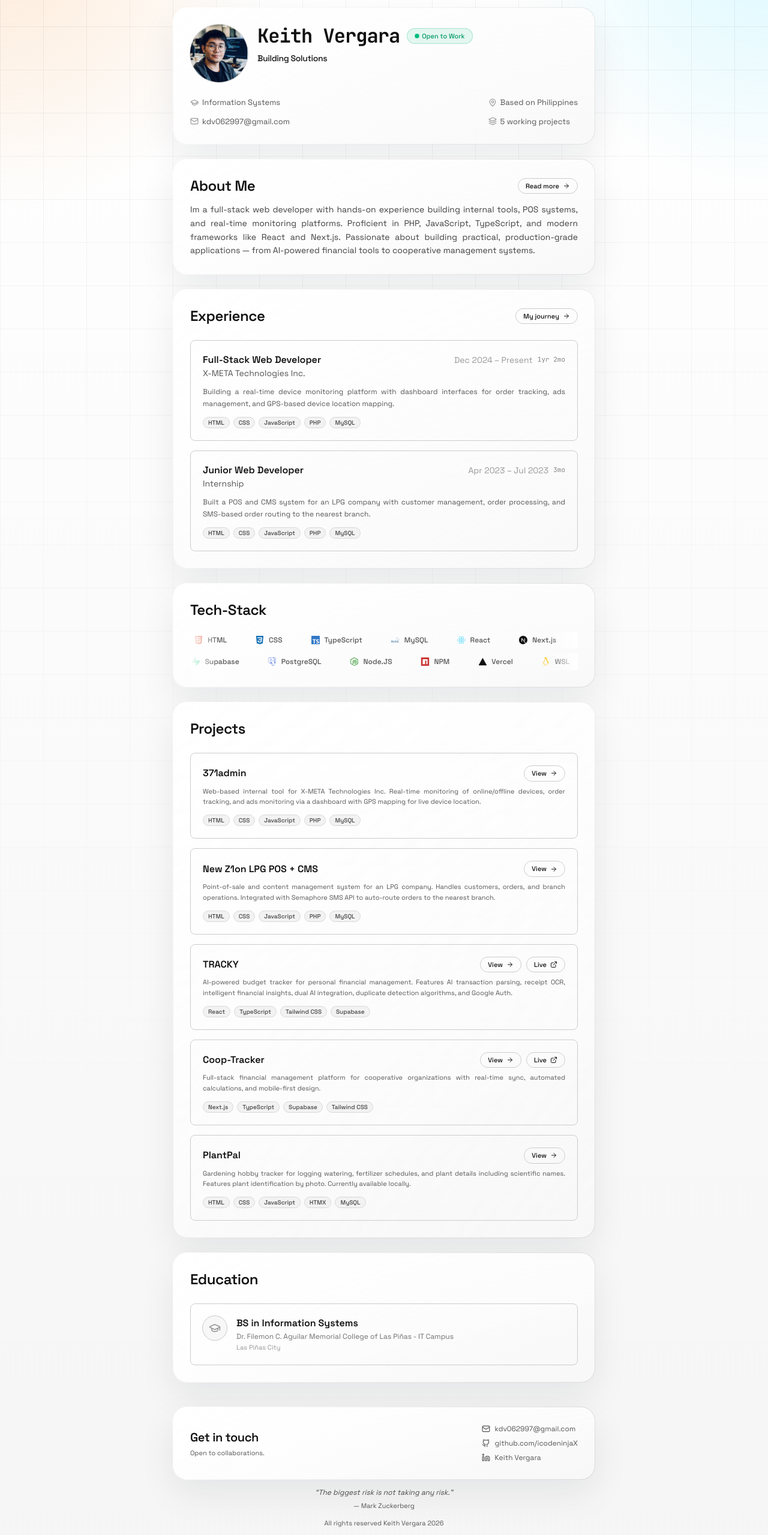
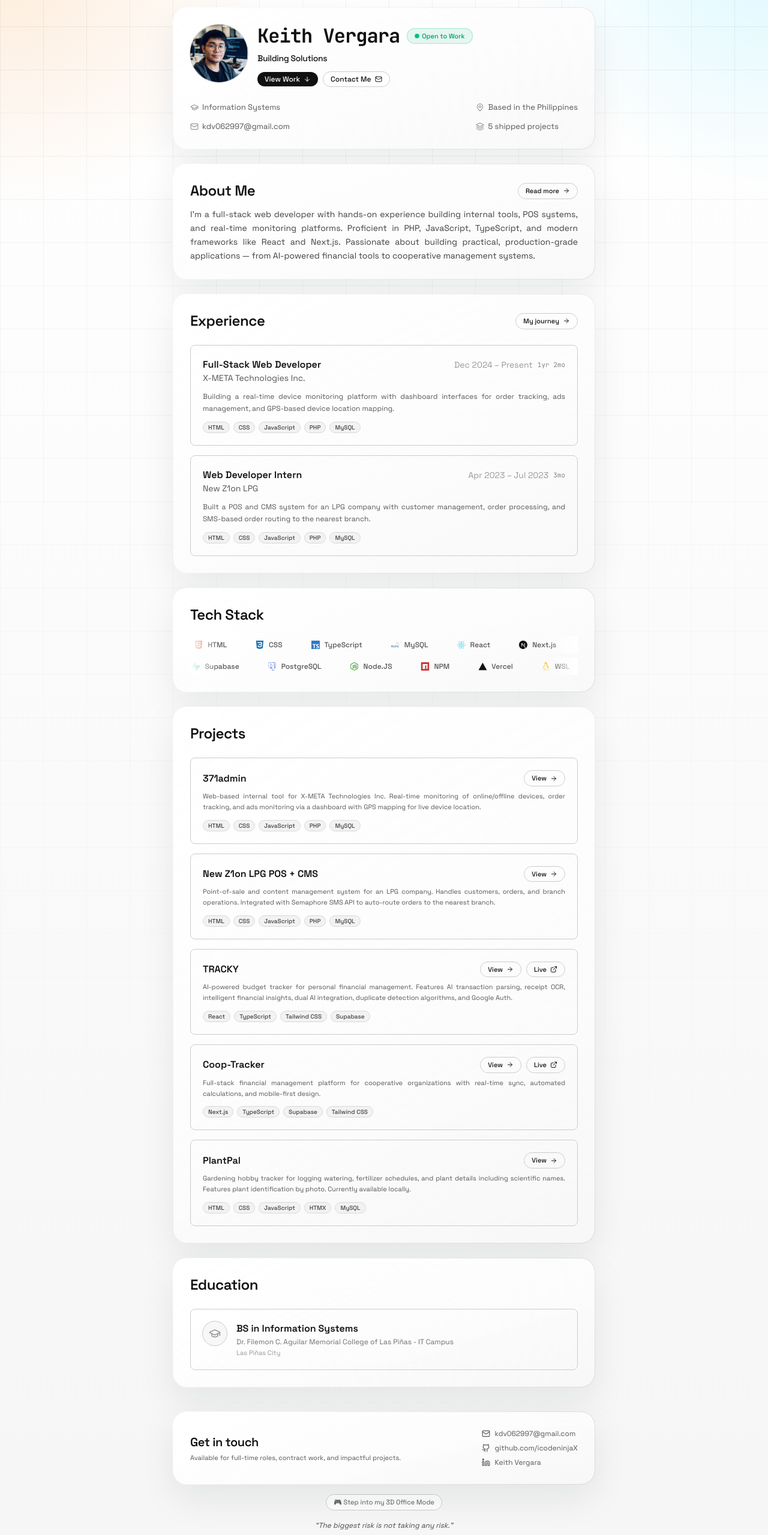
Before and after one commit to icodeninjaX/portfolio, a Next.js app: page / in a window 1280 px wide. Shown: the part 100-2659 px from the top of the page at 60% size. Built offline with nearby package versions, Linux system fonts and the light colour scheme.

Commit message:
feat(ux): implement high-priority UI/UX improvements, accessibility, and OG image

```diff
--- a/app/globals.css
+++ b/app/globals.css
@@ -332,8 +332,54 @@
   animation: marquee 30s linear infinite;
 }
 
-.marquee-track:hover {
+.marquee-track:hover,
+.marquee-track:focus-within {
   animation-play-state: paused;
+}
+
+@media (prefers-reduced-motion: reduce) {
+  *,
+  *::before,
+  *::after {
+    animation-duration: 0.01ms !important;
+    animation-iteration-count: 1 !important;
+    transition-duration: 0.01ms !important;
+    scroll-behavior: auto !important;
+  }
+
+  .glitch-name {
+    animation: none !important;
+  }
+
+  .glitch-name::before,
+  .glitch-name::after {
+    display: none !important;
+  }
+
+  .open-work-badge {
+    animation: none !important;
+  }
+
+  .marquee-track {
+    animation: none !important;
+    transform: none !important;
+  }
+
+  .title-enter,
+  .title-exit {
+    animation: none !important;
+    opacity: 1 !important;
+    transform: none !important;
+    filter: none !important;
+  }
+
+  .animate-fade-in-up,
+  .animate-fade-in,
+  .animate-slide-in-left {
+    animation: none !important;
+    opacity: 1 !important;
+    transform: none !important;
+  }
 }
 
 .marquee-fade-left,
--- /dev/null
+++ b/app/opengraph-image.tsx
@@ -0,0 +1,155 @@
+import { ImageResponse } from "next/og";
+
+export const runtime = "edge";
+export const alt = "Keith Vergara | Full-Stack Web Developer";
+export const size = {
+  width: 1200,
+  height: 630,
+};
+export const contentType = "image/png";
+
+export default async function Image() {
+  return new ImageResponse(
+    (
+      <div
+        style={{
+          height: "100%",
+          width: "100%",
+          display: "flex",
+          flexDirection: "column",
+          justifyContent: "space-between",
+          backgroundColor: "#0a0a0a",
+          padding: "72px 80px",
+          fontFamily: "system-ui, -apple-system, sans-serif",
+          color: "#f0f0f0",
+          position: "relative",
+        }}
+      >
+        <div
+          style={{
+            position: "absolute",
+            inset: 24,
+            border: "1px solid #262626",
+            borderRadius: 16,
+            pointerEvents: "none",
+          }}
+        />
+
+        <div
+          style={{
+            display: "flex",
+            alignItems: "center",
+            justifyContent: "space-between",
+          }}
+        >
+          <div
+            style={{
+              display: "flex",
+              alignItems: "center",
+              gap: 12,
+            }}
+          >
+            <div
+              style={{
+                width: 12,
+                height: 12,
+                borderRadius: "50%",
+                backgroundColor: "#10b981",
+              }}
+            />
+            <span
+              style={{
+                fontSize: 20,
+                color: "#10b981",
+                fontWeight: 600,
+                letterSpacing: "0.02em",
+              }}
+            >
+              Open to Work
+            </span>
+          </div>
+          <span
+            style={{
+              fontSize: 20,
+              color: "#737373",
+              fontFamily: "monospace",
+            }}
+          >
+            keithvergara.dev
+          </span>
+        </div>
+
+        <div
+          style={{
+            display: "flex",
+            flexDirection: "column",
+            gap: 16,
+          }}
+        >
+          <h1
+            style={{
+              fontSize: 68,
+              fontWeight: 800,
+              margin: 0,
+              letterSpacing: "-0.03em",
+              color: "#ffffff",
+            }}
+          >
+            Keith Vergara
+          </h1>
+          <p
+            style={{
+              fontSize: 32,
+              fontWeight: 500,
+              margin: 0,
+              color: "#a3a3a3",
+            }}
+          >
+            Full-Stack Web Developer
+          </p>
+          <p
+            style={{
+              fontSize: 22,
+              color: "#737373",
+              margin: 0,
+              maxWidth: 900,
+              lineHeight: 1.4,
+            }}
+          >
+            Building real-time device monitoring platforms, POS systems, and AI-powered web applications.
+          </p>
+        </div>
+
+        <div
+          style={{
+            display: "flex",
+            gap: 12,
+            flexWrap: "wrap",
+          }}
+        >
+          {["Next.js", "React", "TypeScript", "PHP", "MySQL", "Supabase", "Tailwind CSS"].map(
+            (tag) => (
+              <div
+                key={tag}
+                style={{
+                  padding: "8px 18px",
+                  borderRadius: 9999,
+                  backgroundColor: "#171717",
+                  border: "1px solid #333333",
+                  fontSize: 18,
+                  color: "#d4d4d4",
+                  fontWeight: 500,
+                }}
+              >
+                {tag}
+              </div>
+            )
+          )}
+        </div>
+      </div>
+    ),
+    {
+      ...size,
+    }
+  );
+}
--- a/components/footer.tsx
+++ b/components/footer.tsx
@@ -1,5 +1,6 @@
 "use client";
 
+import Link from "next/link";
 import { LuGithub, LuLinkedin, LuMail } from "react-icons/lu";
 import { resumeData } from "@/lib/data";
 
@@ -69,7 +70,9 @@ export function Footer({ data }: FooterProps) {
         <div className="flex flex-col gap-5 sm:flex-row sm:items-center sm:justify-between">
           <div>
             <h2 className="section-heading text-lg text-accent sm:text-xl">Get in touch</h2>
-            <p className="mt-1 font-display text-[10px] text-muted sm:text-[11px]">Open to collaborations.</p>
+            <p className="mt-1 font-display text-[10px] text-muted sm:text-[11px]">
+              Available for full-time roles, contract work, and impactful projects.
+            </p>
           </div>
 
           <div className="flex flex-col items-start gap-2 sm:items-end lg:hidden">
@@ -82,7 +85,16 @@ export function Footer({ data }: FooterProps) {
         </div>
       </footer>
 
-      <blockquote className="mt-3 text-center font-display text-[11px] italic leading-relaxed text-foreground/75 sm:text-xs">
+      <div className="mt-4 flex justify-center">
+        <Link
+          href="/creative"
+          className="inline-flex items-center gap-1.5 rounded-full border border-border-hover bg-card/80 px-3 py-1 font-display text-[11px] text-muted transition-colors hover:border-foreground/30 hover:text-foreground active:scale-95"
+        >
+          <span>🎮 Step into my 3D Office Mode</span>
+        </Link>
+      </div>
+
+      <blockquote className="mt-4 text-center font-display text-[11px] italic leading-relaxed text-foreground/75 sm:text-xs">
         &ldquo;{data.quote.text}&rdquo;
       </blockquote>
       <p className="mt-1 text-center font-display text-[10px] text-muted sm:text-[11px]">
@@ -90,7 +102,7 @@ export function Footer({ data }: FooterProps) {
       </p>
 
       <p className="mt-3 text-center font-display text-[10px] text-muted sm:text-[11px]">
-        All rights reserved Keith Vergara 2026
+        &copy; 2026 Keith Vergara. All rights reserved.
       </p>
     </>
   );
--- a/components/header.tsx
+++ b/components/header.tsx
@@ -3,7 +3,7 @@
 import { useEffect, useState } from "react";
 import Image from "next/image";
 import { resumeData } from "@/lib/data";
-import { LuGraduationCap, LuMapPin, LuMail, LuLayers } from "react-icons/lu";
+import { LuGraduationCap, LuMapPin, LuMail, LuLayers, LuArrowDown } from "react-icons/lu";
 
 type HeaderProps = {
   data: typeof resumeData;
@@ -45,7 +45,7 @@ export function Header({ data }: HeaderProps) {
           <div className="flex flex-col items-start lg:gap-3">
             <Image
               src="/profile.webp"
-              alt={data.name}
+              alt={`Portrait of ${data.name}, Full-Stack Web Developer`}
               width={80}
               height={80}
               className="h-16 w-16 rounded-full object-cover ring-1 ring-border-hover transition-all duration-500 sm:h-20 sm:w-20 lg:h-24 lg:w-24"
@@ -72,6 +72,22 @@ export function Header({ data }: HeaderProps) {
                 </p>
               </div>
             </div>
+            <div className="mt-3 flex items-center gap-2">
+              <a
+                href="#projects"
+                className="inline-flex items-center gap-1.5 rounded-full bg-foreground px-3 py-1 font-display text-[11px] font-medium text-background transition-opacity hover:opacity-90 active:scale-95 sm:text-xs"
+              >
+                <span>View Work</span>
+                <LuArrowDown className="h-3 w-3" />
+              </a>
+              <a
+                href={`mailto:${data.email}`}
+                className="inline-flex items-center gap-1.5 rounded-full border border-border-hover bg-card px-3 py-1 font-display text-[11px] font-medium text-foreground transition-colors hover:bg-section-bg active:scale-95 sm:text-xs"
+              >
+                <span>Contact Me</span>
+                <LuMail className="h-3 w-3" />
+              </a>
+            </div>
           </div>
         </div>
 
@@ -87,7 +103,7 @@ export function Header({ data }: HeaderProps) {
             </div>
             <div className="flex min-w-0 items-center gap-1.5 whitespace-nowrap">
               <LuMapPin className="h-3.5 w-3.5 shrink-0 text-muted-light" />
-              <span className="text-[11px] text-muted sm:text-xs lg:text-[13px]">Based on Philippines</span>
+              <span className="text-[11px] text-muted sm:text-xs lg:text-[13px]">Based in the Philippines</span>
             </div>
             <div className="flex min-w-0 items-center gap-1.5 whitespace-nowrap">
               <LuMail className="h-3.5 w-3.5 shrink-0 text-muted-light" />
@@ -100,7 +116,7 @@ export function Header({ data }: HeaderProps) {
             </div>
             <div className="flex min-w-0 items-center gap-1.5 whitespace-nowrap">
               <LuLayers className="h-3.5 w-3.5 shrink-0 text-muted-light" />
-              <span className="text-[11px] text-muted sm:text-xs lg:text-[13px]">5 working projects</span>
+              <span className="text-[11px] text-muted sm:text-xs lg:text-[13px]">5 shipped projects</span>
             </div>
           </div>
 
@@ -111,7 +127,7 @@ export function Header({ data }: HeaderProps) {
             </div>
             <div className="flex min-w-0 items-center gap-1.5 whitespace-nowrap">
               <LuMapPin className="h-3.5 w-3.5 shrink-0 text-muted-light" />
-              <span className="text-[13px] text-muted">Based on Philippines</span>
+              <span className="text-[13px] text-muted">Based in the Philippines</span>
             </div>
             <div className="flex min-w-0 items-center gap-1.5 whitespace-nowrap">
               <LuMail className="h-3.5 w-3.5 shrink-0 text-muted-light" />
@@ -124,7 +140,7 @@ export function Header({ data }: HeaderProps) {
             </div>
             <div className="flex min-w-0 items-center gap-1.5 whitespace-nowrap">
               <LuLayers className="h-3.5 w-3.5 shrink-0 text-muted-light" />
-              <span className="text-[13px] text-muted">5 working projects</span>
+              <span className="text-[13px] text-muted">5 shipped projects</span>
             </div>
           </div>
         </div>
--- a/components/skills.tsx
+++ b/components/skills.tsx
@@ -103,7 +103,7 @@ export function Skills({ skills }: SkillsProps) {
   return (
     <section id="skills" className="section-box overflow-hidden">
       <h2 className="section-heading mb-4 text-xl text-accent sm:mb-5 sm:text-2xl">
-        Tech-Stack
+        Tech Stack
       </h2>
       <div className="flex flex-col gap-2">
         <MarqueeRow skills={row1} />
--- a/lib/data.ts
+++ b/lib/data.ts
@@ -9,7 +9,7 @@ export const resumeData = {
   linkedin: "https://www.linkedin.com/in/keithvergara-dev/",
 
   summary:
-    "Im a full-stack web developer with hands-on experience building internal tools, POS systems, and real-time monitoring platforms. Proficient in PHP, JavaScript, TypeScript, and modern frameworks like React and Next.js. Passionate about building practical, production-grade applications — from AI-powered financial tools to cooperative management systems.",
+    "I'm a full-stack web developer with hands-on experience building internal tools, POS systems, and real-time monitoring platforms. Proficient in PHP, JavaScript, TypeScript, and modern frameworks like React and Next.js. Passionate about building practical, production-grade applications — from AI-powered financial tools to cooperative management systems.",
 
   about: {
     bio: "I'm Keith Vergara, a full-stack web developer based in Las Piñas City, Philippines. I got into programming during college while pursuing my BS in Information Systems, and quickly realized that building things for the web was what I wanted to do. Since then, I've been constantly learning and shipping — from internal business tools to personal projects that solve real problems.",
@@ -36,9 +36,9 @@ export const resumeData = {
       tech: ["HTML", "CSS", "JavaScript", "PHP", "MySQL"],
     },
     {
-      company: "Internship",
-      shortName: "IN",
-      role: "Junior Web Developer",
+      company: "New Z1on LPG",
+      shortName: "NZ",
+      role: "Web Developer Intern",
       location: "",
       startDate: "Apr 2023",
       endDate: "Jul 2023",
```
Also changed, not shown: components/sticky-nav.tsx (+20 -0 lines), 1 other file (tests, documents, lock files or other folders).
